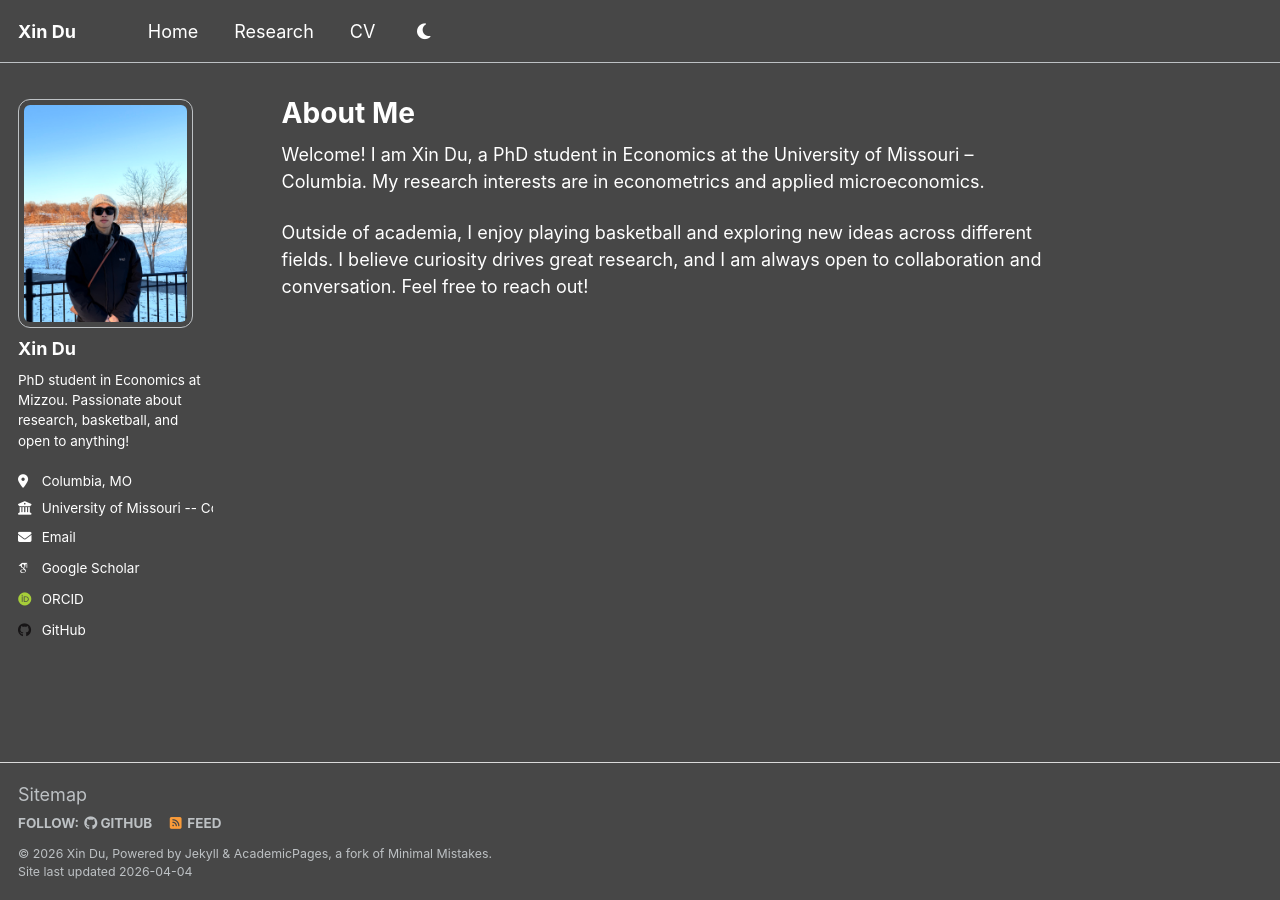
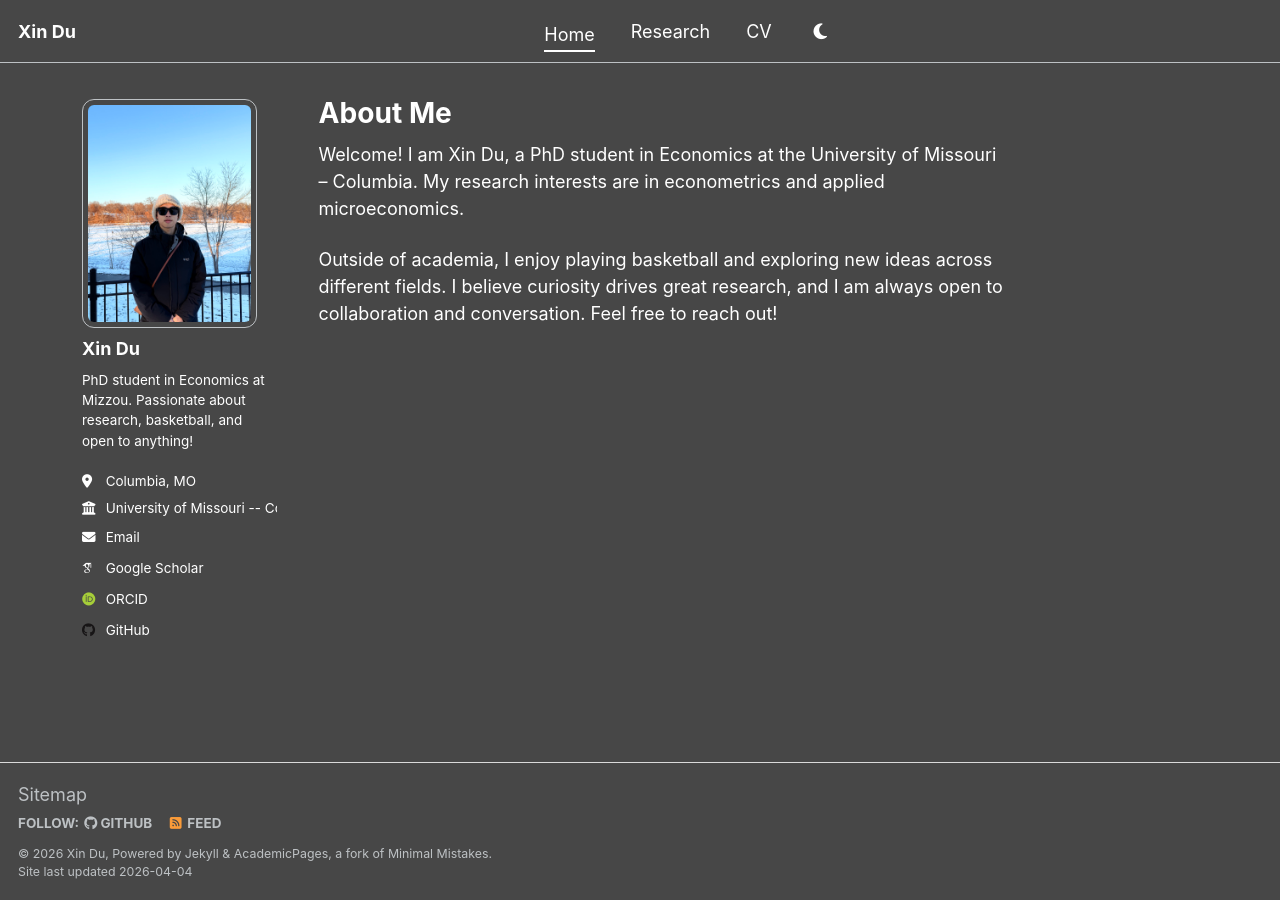
Before and after one commit to dux1n4real/dux1n4real.github.io, a Jekyll site: the page built from _pages/about.md, in a window 1280 px wide. Built offline with Jekyll 4.4.1, drawn with Linux system fonts in a browser that asks for light colours; some web fonts are replaced.

Commit message:
90vw page width, center nav links, active page indicator

```diff
--- a/_includes/masthead.html
+++ b/_includes/masthead.html
@@ -13,7 +13,7 @@
             {% else %}
               {% assign domain = base_path %}
             {% endif %}
-            <li class="masthead__menu-item"><a href="{{ domain }}{{ link.url }}">{{ link.title }}</a></li>
+            <li class="masthead__menu-item persist{% if page.url == link.url %} active{% endif %}"><a href="{{ domain }}{{ link.url }}">{{ link.title }}</a></li>
           {% endfor %}
           <li id="theme-toggle" class="masthead__menu-item persist tail">
             <a><i id="theme-icon" class="fa-solid fa-sun" aria-hidden="true" title="toggle theme"></i></a>
--- a/_sass/layout/_masthead.scss
+++ b/_sass/layout/_masthead.scss
@@ -69,3 +69,35 @@
     }
   }
 }
+
+// Center nav links between name (left) and theme toggle (right)
+.greedy-nav {
+  button {
+    display: none !important;
+  }
+
+  .visible-links {
+    display: flex !important;
+    align-items: center;
+    width: 100%;
+
+    li {
+      display: flex;
+      align-items: center;
+    }
+
+    .masthead__menu-item--lg {
+      flex: 1;
+    }
+
+    #theme-toggle {
+      flex: 1;
+      justify-content: flex-end;
+    }
+
+    .masthead__menu-item.active > a {
+      border-bottom: 2px solid currentColor;
+      padding-bottom: 2px;
+    }
+  }
+}
--- a/_sass/layout/_page.scss
+++ b/_sass/layout/_page.scss
@@ -12,7 +12,7 @@
   animation-delay: 0.35s;
 
   @include breakpoint($x-large) {
-    max-width: $x-large;
+    max-width: 90vw;
   }
 }
 
```
